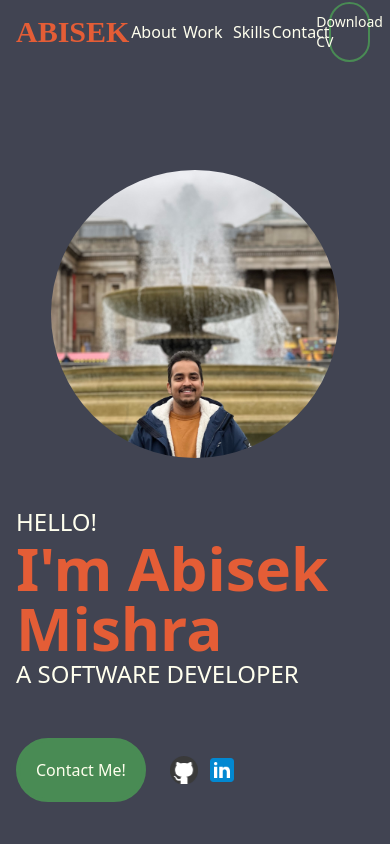
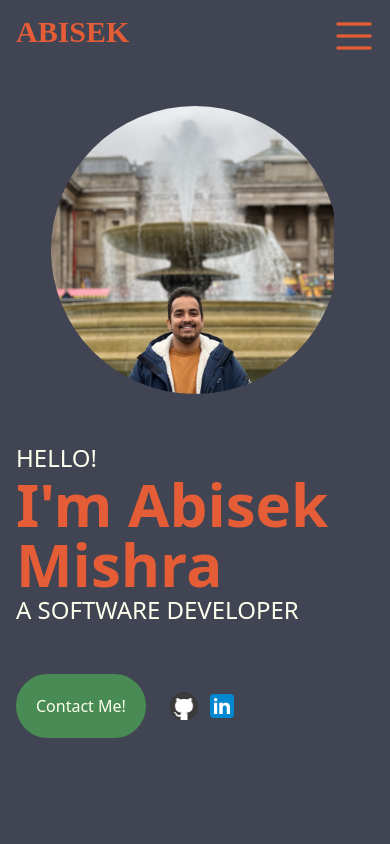
Before and after one commit to itsabisek/itsabisek.github.io, a React (Create React App) app: page / in a window 390 px wide. Shown: the top 844 px of the page. Built offline with nearby package versions, Linux system fonts and the light colour scheme; the HTML template or start-up script is replaced by a standard one; a web font is replaced by a local one.

Commit message:
Added hamburger drawer for small screen

```diff
--- a/src/App.js
+++ b/src/App.js
@@ -6,6 +6,7 @@ import Contact from "./pages/Contact";
 import Skills from "./pages/Skills";
 import Story from "./pages/Story";
 import Work from "./pages/Work";
+import Hamburger from "./components/Hamburger";
 
 function App() {
   const { ref: body, inView: bodyInView } = useInView({triggerOnce: true});
@@ -13,6 +14,7 @@ function App() {
   return (
     <div ref={body} className={`font-sans scroll-smooth ${bodyInView ? 'animate-in fade-in-0 duration-1000' : 'opacity-0'}`}>
       <Navbar />
+      <Hamburger />
       <BackToTop />
       <div className="min-h-screen flex flex-col flex-grow">
         <Story />
--- /dev/null
+++ b/src/components/Hamburger.js
@@ -0,0 +1,60 @@
+import { useState } from "react";
+import cv from "../assets/Resume-Abisek-Mishra.pdf";
+import ham from "../assets/icons/ham.png";
+import cross from "../assets/icons/cross.png";
+
+const Hamburger = () => {
+
+    const [isHamOpen, setisHamOpen] = useState(false);
+
+    return (
+        <div className={`lg:hidden fixed flex flex-col z-50 top-0 right-0 text-whiteBg ${isHamOpen ? 'bg-primaryBg duration-500' : 'bg-greyBg duration-500'}`} onClick={() => setisHamOpen((isHamOpen) => !isHamOpen)}>
+            <div className="flex justify-end items-center">
+                <img src={isHamOpen ? cross : ham} className={`${isHamOpen ? 'h-12 w-12' : 'h-10 w-10'} mt-4 mr-4  animate-in duration-500 zoom-in-0`} alt="ham"></img>
+            </div>
+            <ExpandList
+                isHamOpen={isHamOpen}
+            />
+        </div>
+
+    );
+}
+
+const ExpandList = ({ isHamOpen }) => {
+
+    const links = [
+        {
+            id: 1,
+            link: "About"
+        },
+        {
+            id: 2,
+            link: "Work"
+        },
+        {
+            id: 3,
+            link: "Skills"
+        },
+        {
+            id: 4,
+            link: "Contact"
+        },
+    ]
+
+    return (
+    <div className={`flex flex-col justify-start items-start h-screen ${isHamOpen ? 'animate-in slide-in-from-right duration-500 fade-in-0 opacity-100 w-screen' : 'animate-out slide-out-to-right duration-500 fade-out-100 opacity-0 w-0'} `}>
+        {links.map(({ id, link }) => (
+            <a href={`#${link}`} className={`flex relative p-8 m-4 justify-center items-center ${isHamOpen ? '' : 'hidden'}`}>
+                <p>{link}</p>
+                <div className="absolute w-1 bottom-0 left-0 right-0 bg-neonBg"></div>
+            </a>
+        ))}
+
+        <div className={`flex cursor-pointer justify-center items-center border-neonBg bg-neonBg border-2 rounded-full p-4 m-10 text-sm ${isHamOpen ? '' : 'hidden'}`}>
+            <a target="_blank" rel="noreferrer noopener" href={cv}>Download CV</a>
+        </div>
+
+    </div>);
+}
+
+export default Hamburger;
--- a/src/components/Navbar.js
+++ b/src/components/Navbar.js
@@ -39,7 +39,7 @@ const Navbar = () => {
     ]
 
     return (
-        <nav ref={nav} className={`text-whiteBg sticky top-0 z-50 left-0 w-full ${isScroll ? 'transition duration-300 shadow-md' : 'transition duration-300 shadow-none'} ${navVisible ? 'animate-in fade-in-0 duration-1000' : 'opacity-0'} bg-greyBg`}>
+        <nav ref={nav} className={`text-whiteBg fixed top-0 z-40 left-0 w-full ${isScroll ? 'transition duration-300 shadow-md' : 'transition duration-300 shadow-none'} ${navVisible ? 'animate-in fade-in-0 duration-1000' : 'opacity-0'} bg-greyBg`}>
             <div className="max-w-6xl mx-auto px-4 sm:px-6 lg:px-8 ">
                 <div className="flex items-center justify-between h-16">
                     <div className="flex-shrink-0">
@@ -47,7 +47,7 @@ const Navbar = () => {
                             ABISEK
                         </a>
                     </div>
-                    <div className="grid grid-cols-5 justify-between h-auto">
+                    <div className="hidden lg:grid grid-cols-5 justify-between h-auto">
                         {links.map(({ id, link }) => (
                             <a href={`#${link}`} className="group relative flex group-hover:text-neonBg p-1 justify-center items-center">
                                 <p>{link}</p>
--- a/src/pages/Skills.js
+++ b/src/pages/Skills.js
@@ -17,7 +17,6 @@ import confluence from "../assets/icons/confluence.png"
 import git from "../assets/icons/git.png"
 import gerrit from "../assets/icons/gerrit.png"
 import { useInView } from "react-intersection-observer"
-import { forwardRef } from "react"
 
 const Skills = () => {
 
```
Also changed, not shown: src/assets/icons/cross.png (added), src/assets/icons/ham.png (added).
